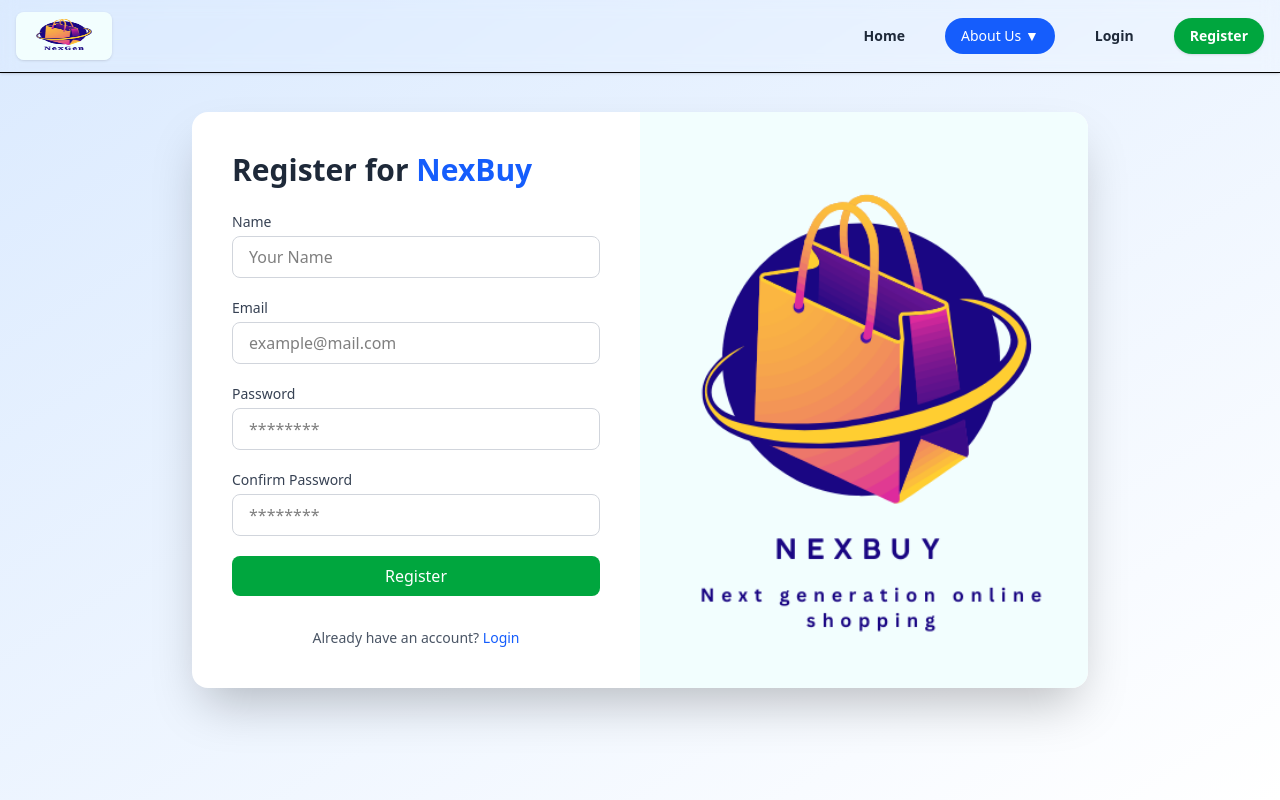
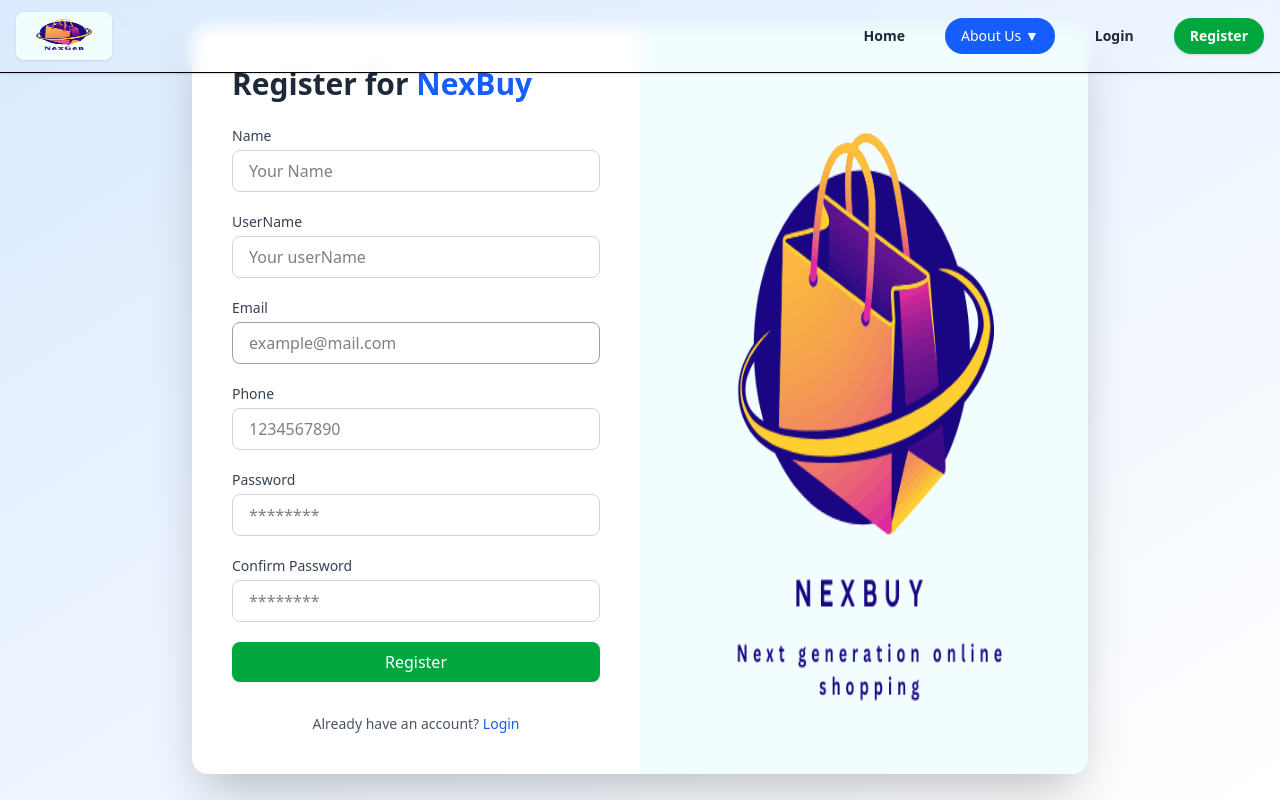
Before and after one commit to Tapancodezeros/NexBuy-react, a React (Vite) app: page /register in a window 1280 px wide. Shown: the top 800 px of the page. Built offline with nearby package versions, Linux system fonts and the light colour scheme.

Commit message:
register functionality update

```diff
--- a/src/Pages/Auth/Register.jsx
+++ b/src/Pages/Auth/Register.jsx
@@ -7,7 +7,9 @@
 
 const initialValues = {
   name: "",
+  username:"",
   email: "",
+  phone: "",
   password: "",
   confirm_password: "",
 };
@@ -15,12 +17,12 @@
 const Register = () => {
   const navigate = useNavigate();
 
-  const {values,errors,touched,handleBlur,handleChange,handleSubmit,} = useFormik({initialValues,validationSchema: signUpSchema,
+  const {values,errors,touched,handleBlur,handleChange,handleSubmit} = useFormik({initialValues,validationSchema: signUpSchema,
       onSubmit: (values, action) => {
-      const { name, email, password } = values;
-      const newUser = { username: name, email, password };
+      const { name,username, email,phone, password } = values;
+      const newUser = { username, name, email,phone, password };
       localStorage.setItem("dummyUser", JSON.stringify(newUser));
-      alert("🎉 Registered locally. Please login.");
+      toast.success("Registered locally. Please login.", { autoClose: 1000 });
       action.resetForm();
       navigate("/login");
     },
@@ -71,6 +73,30 @@
 
             <div>
               <label className="block text-sm font-medium text-gray-700 mb-1">
+                UserName
+              </label>
+              <input
+                type="text"
+                name="username"
+                id="username"
+                autoComplete="off"
+                value={values.username}
+                onChange={handleChange}
+                onBlur={handleBlur}
+                className={`w-full px-4 py-2 border ${
+                  errors.username && touched.username
+                    ? "border-red-500"
+                    : "border-gray-300"
+                } rounded-lg focus:outline-none focus:ring-2 focus:ring-blue-400`}
+                placeholder="Your userName"
+              />
+              {errors.username && touched.username && (
+                <p className="text-sm text-red-600 mt-1">{errors.username}</p>
+              )}
+            </div>
+
+            <div>
+              <label className="block text-sm font-medium text-gray-700 mb-1">
                 Email
               </label>
               <input
@@ -84,12 +110,35 @@
                 className={`w-full px-4 py-2 border ${
                   errors.email && touched.email
                     ? "border-red-500"
-                    : "border-gray-300"
+                    : "border-gray-400"
                 } rounded-lg focus:outline-none focus:ring-2 focus:ring-blue-400`}
                 placeholder="example@mail.com"
               />
               {errors.email && touched.email && (
                 <p className="text-sm text-red-600 mt-1">{errors.email}</p>
+              )}
+            </div>
+
+            <div>
+              <label className="block text-sm font-medium text-gray-700 mb-1">
+                Phone
+              </label>
+              <input
+                type="number"
+                name="phone"
+                id="phone"
+                value={values.phone}
+                onChange={handleChange}
+                onBlur={handleBlur}
+                className={`w-full px-4 py-2 border ${
+                  errors.phone && touched.phone
+                    ? "border-red-500"
+                    : "border-gray-300"
+                } rounded-lg focus:outline-none focus:ring-2 focus:ring-blue-400`}
+                placeholder="1234567890"
+              />
+              {errors.phone && touched.phone && (
+                <p className="text-sm text-red-600 mt-1">{errors.phone}</p>
               )}
             </div>
 
@@ -140,7 +189,6 @@
                 </p>
               )}
             </div>
-
             <button
               type="submit"
               className="w-full bg-green-600 hover:bg-green-700 text-white font-medium py-2 rounded-lg transition duration-200"
@@ -161,7 +209,7 @@
           <img
             src={userimg}
             alt="Registration illustration"
-            className="h-full w-full object-cover rounded-r-2xl"
+            className="h-full w-full object-fill rounded-r-2xl"
           />
         </div>
       </div>
--- a/src/Pages/Main/Home.jsx
+++ b/src/Pages/Main/Home.jsx
@@ -10,7 +10,7 @@
   };
 
   return (
-    <div className="min-h-screen flex flex-col items-center justify-center bg-gradient-to-br from-blue-100 via-white to-white px-4 py-20 text-center">
+    <div className="min-h-screen flex flex-col items-center justify-center bg-gradient-to-br from-blue-300 via-white to-white px-4 py-20 text-center">
       <h1 className="text-5xl md:text-6xl font-extrabold text-blue-800 mb-6 drop-shadow-amber-700">
         🛍️ NexBuy
       </h1>
--- a/src/Pages/ManageShop.jsx
+++ b/src/Pages/ManageShop.jsx
@@ -83,7 +83,7 @@
   };
 
   return (
-    <div className="min-h-screen bg-gray-50 py-12 px-4 sm:px-6 lg:px-8">
+    <div className="min-h-screen bg-gradient-to-br from-blue-300 to-white flex items-center justify-center py-10 px-4">
       <div className="max-w-3xl mx-auto">
         <h2 className="text-4xl font-extrabold text-center text-gray-800 mb-10 my-15">
           🏬 Manage Your Shops
--- a/src/Pages/Product/AddProduct.jsx
+++ b/src/Pages/Product/AddProduct.jsx
@@ -80,11 +80,11 @@
   };
 
   return (
-    <div className="bg-pink-100 min-h-screen py-10">
+    <div className="min-h-screen flex flex-col items-center justify-center bg-gradient-to-br from-blue-300 via-white to-white px-4 py-20 text-center">
       <div className="max-w-lg mx-auto p-6 bg-white shadow-lg rounded-xl">
         <h2 className="text-2xl font-bold mb-6 text-center">Add New Product</h2>
 
-        <form onSubmit={handleSubmit} className="space-y-4">
+        <form onSubmit={handleSubmit} className="max-w-m mx-auto space-y-3">
           <input
             type="text"
             name="title"
--- a/src/Pages/Product/EditProduct.jsx
+++ b/src/Pages/Product/EditProduct.jsx
@@ -69,11 +69,11 @@
   if (!product) return <p className="text-center py-10">Loading...</p>;
 
   return (
-    <div className="min-h-screen bg-blue-100 py-16">
+    <div className=" min-h-screen flex flex-col items-center justify-center bg-gradient-to-br from-blue-300 via-white to-white px-4 py-20 text-center">
       <div className="max-w-xl mx-auto bg-white rounded-2xl shadow-md p-8">
-        <h2 className="text-3xl font-semibold text-center text-blue-700 mb-6">Edit Product</h2>
+        <h2 className="text-3xl font-semibold text-center mb-6">Edit Product</h2>
 
-        <form onSubmit={handleSubmit} className="space-y-5">
+        <form onSubmit={handleSubmit} className="max-w-m mx-auto space-y-3">
           <input
             type="text"
             name="title"
--- a/src/Pages/Product/SingleProduct.jsx
+++ b/src/Pages/Product/SingleProduct.jsx
@@ -46,7 +46,7 @@
   const isLocal = product.id > 20;
 
   return (
-    <div className="min-h-screen bg-gradient-to-br from-gray-100 to-white flex items-center justify-center py-10 px-4">
+    <div className="min-h-screen bg-gradient-to-br from-blue-300 to-white flex items-center justify-center py-10 px-4">
       <div className="w-full max-w-5xl bg-white rounded-2xl shadow-2xl p-8 md:p-12 transition-all duration-300 transform hover:scale-[1.01]">
 
         <NavLink
--- a/src/Pages/User/Contact.jsx
+++ b/src/Pages/User/Contact.jsx
@@ -17,7 +17,7 @@
 
 
   return (
-    <section className="min-h-screen bg-gray-100 py-10">
+    <section className="min-h-screen bg-gradient-to-br from-blue-300 to-white flex items-center justify-center py-10 px-4">
       <div className="max-w-xl mx-auto bg-white p-8 shadow-xl rounded-lg my-20">
         <form onSubmit={handleFormSubmit} className="space-y-6">
           <h2 className="text-4xl font-bold text-center text-red-500 mb-8">Contact Us</h2>
--- a/src/Pages/User/Profile.jsx
+++ b/src/Pages/User/Profile.jsx
@@ -17,10 +17,10 @@
         const localUser = JSON.parse(localStorage.getItem("dummyUser"));
         if (localUser) {
           setUser({
-            firstName: localUser.username,
+            firstName: localUser.name,
             lastName: "",
             email: localUser.email,
-            phone: "N/A",
+            phone: localUser.phone,
             username: localUser.username,
             image: "https://cdn-icons-png.flaticon.com/512/149/149071.png", // default avatar
           });
@@ -58,7 +58,7 @@
   }
 
   return (
-    <div className="min-h-screen bg-gradient-to-br from-blue-100 to-white flex items-center justify-center px-4 py-12">
+    <div className="min-h-screen bg-gradient-to-br from-blue-300 to-white flex items-center justify-center py-10 px-4">
       <div className="w-full max-w-md bg-white shadow-2xl rounded-2xl p-8 transition-all duration-500">
         <h2 className="text-3xl font-bold text-center text-blue-700 mb-6 flex items-center justify-center gap-2">
           <FaUserCircle className="text-4xl text-blue-600" />
--- a/src/components/Header.jsx
+++ b/src/components/Header.jsx
@@ -3,6 +3,7 @@
 import { FaUserCircle } from "react-icons/fa";
 import { useState } from "react";
 import logo from "../assets/images/NexGen.png";
+import { toast } from "react-toastify";
 
 export const Header = () => {
   const [showMobileMenu, setShowMobileMenu] = useState(false);
@@ -16,6 +17,7 @@
   const toggleMobileMenu = () => setShowMobileMenu(!showMobileMenu);
 
   const handleLogout = () => {
+    toast.success("user logout successfully", { autoClose: 1000 })
     localStorage.removeItem("token");
     localStorage.removeItem("userId");
     localStorage.removeItem("contactData");
--- a/src/schemas/index.jsx
+++ b/src/schemas/index.jsx
@@ -2,7 +2,9 @@
 
 export const signUpSchema = Yup.object({
   name: Yup.string().min(4).max(25).required("Please enter your name"),
+  username: Yup.string().min(6).max(12).required("Enter your UserName"),
   email: Yup.string().email().required("Please enter your email"),
+  phone: Yup.string().max(10).required("please enter your phone No"),
   password: Yup.string().min(5).max(11).required("Please enter your password"),
   confirm_password: Yup.string().required().oneOf([Yup.ref("password"), null], "Password must match"),
 });
```
Also changed, not shown: src/Pages/Auth/Login.jsx (+5 -5 lines).
